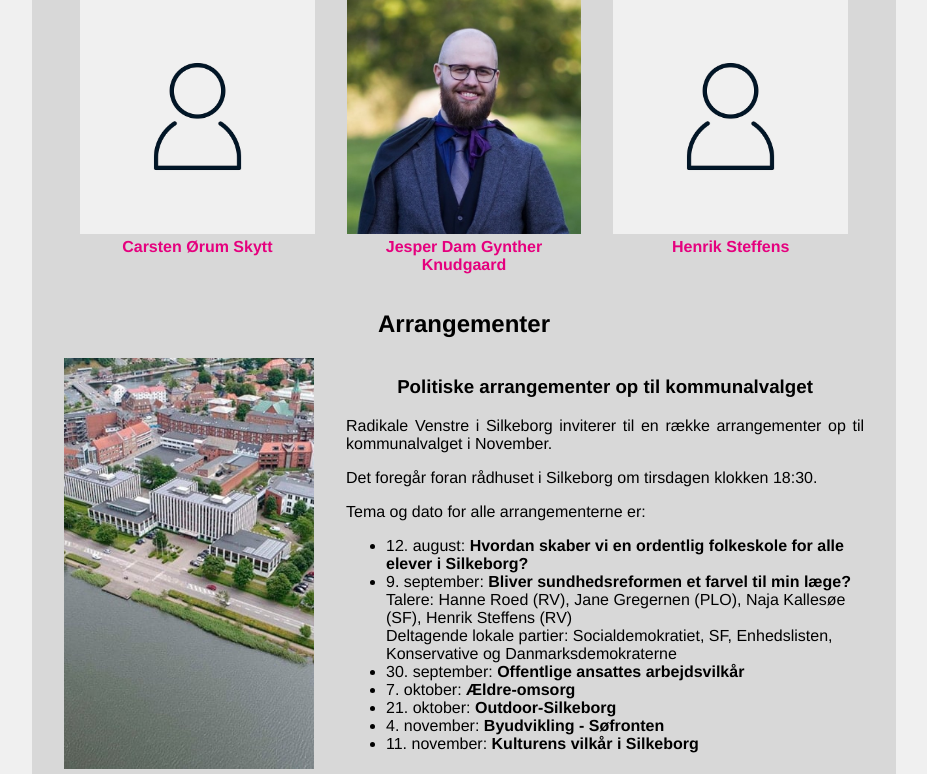
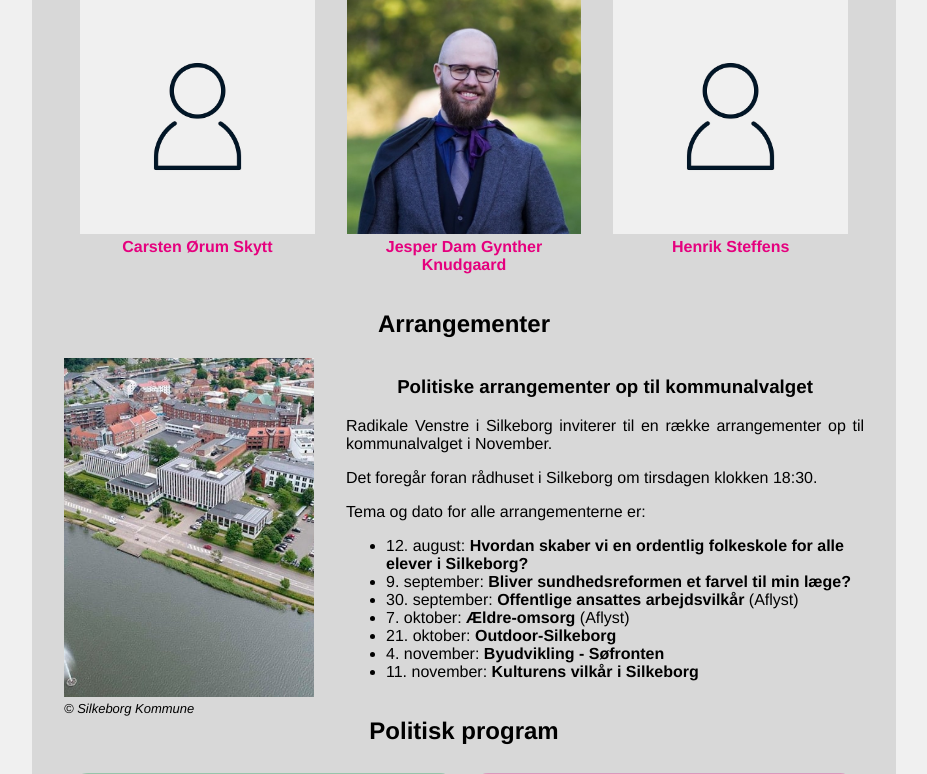
Before and after one commit to DraagDunk/radikalesilkeborg.dk, a PHP site: page / in a window 1280 px wide. Shown: the part 834-1608 px from the top of the page, without its empty margins (176-1103 px from the left). Run offline with PHP 8.4, Linux system fonts and the light colour scheme.

Commit message:
Aflys aflyste arrangementer

```diff
--- a/index.php
+++ b/index.php
@@ -80,15 +80,13 @@
                         12. august: <b>Hvordan skaber vi en ordentlig folkeskole for alle elever i Silkeborg?</b>
                     </li>
                     <li>
-                        9. september: <b>Bliver sundhedsreformen et farvel til min læge?</b><br>
-                        Talere: Hanne Roed (RV), Jane Gregernen (PLO), Naja Kallesøe (SF), Henrik Steffens (RV)<br>
-                        Deltagende lokale partier: Socialdemokratiet, SF, Enhedslisten, Konservative og Danmarksdemokraterne
+                        9. september: <b>Bliver sundhedsreformen et farvel til min læge?</b>
                     </li>
                     <li>
-                        30. september: <b>Offentlige ansattes arbejdsvilkår</b>
+                        30. september: <b>Offentlige ansattes arbejdsvilkår</b> (Aflyst)
                     </li>
                     <li>
-                        7. oktober: <b>Ældre-omsorg</b>
+                        7. oktober: <b>Ældre-omsorg</b> (Aflyst)
                     </li>
                     <li>
                         21. oktober: <b>Outdoor-Silkeborg</b>
```
